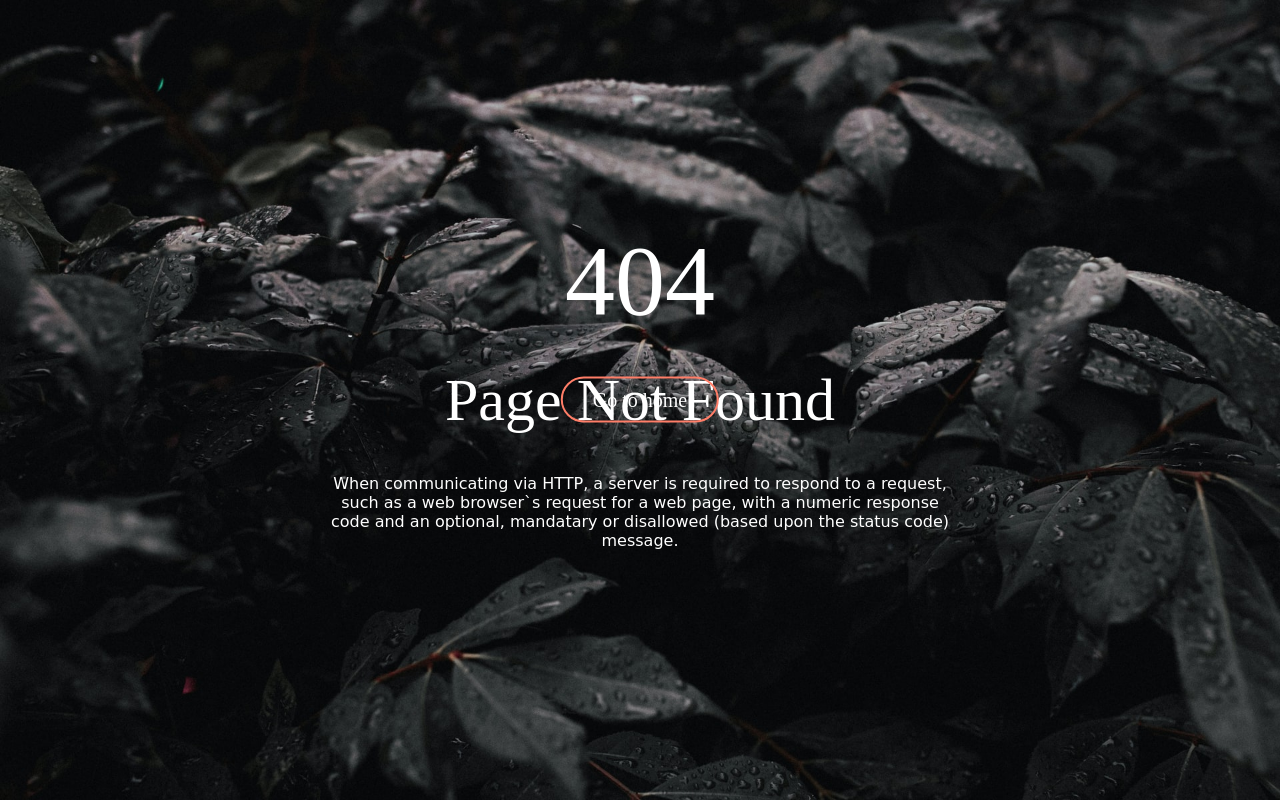
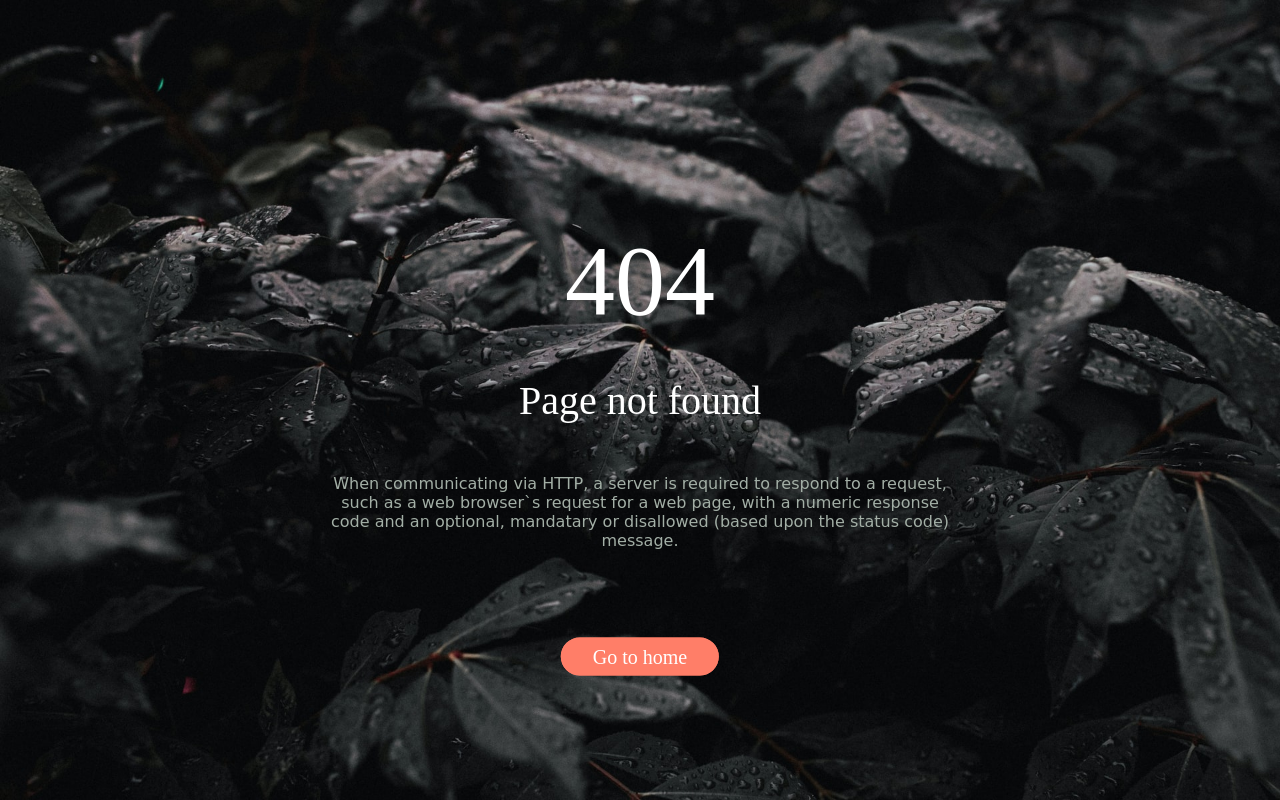
Before and after one commit to zasweted/11-leaf-backround, a website: page index.html in a window 1280 px wide. Drawn offline with Linux system fonts and the light colour scheme.

Commit message:
tweaking

```diff
--- a/index.html
+++ b/index.html
@@ -33,7 +33,7 @@
     }
     .button {
       position: absolute;
-      top: 50%;
+      bottom: 15%;
       left: 50%;
       transform: translate(-50%, -50%);
     }
@@ -52,9 +52,9 @@
 <body>
     <div class="container">
         <div class="centered"><h1 style="font-size: 100px; font-family:'Times New Roman', Times, serif; font-weight: lighter;">404</h1></div>
-        <div class="paragraph"><p style="font-family: cursive;">When communicating via HTTP, a server is required to respond to a request, such as a web browser`s request for a web page, with a numeric response code and an optional, mandatary or disallowed (based upon the status code) message.</p></div>
-        <div class="pagenotfound"><p style="font-size: 60px;">Page Not Found</p></div>
-        <div class="button"><a href="#" style="font-size: 20px; padding: 10px; padding-left: 30px; padding-right: 30px; border-radius: 25px; text-decoration: none; color: white; border: 2px solid #FF7E68;">Go to home</a>
+        <div class="paragraph"><p style="font-family: cursive; color: #A3AFA6;">When communicating via HTTP, a server is required to respond to a request, such as a web browser`s request for a web page, with a numeric response code and an optional, mandatary or disallowed (based upon the status code) message.</p></div>
+        <div class="pagenotfound"><p style="font-size: 40px;">Page not found</p></div>
+        <div class="button"><a href="#" style="font-size: 20px; padding: 6px; padding-left: 30px; padding-right: 30px; border-radius: 25px; text-decoration: none; color: white; border: 2px solid #FF7E68; background-color: #FF7E68;">Go to home</a>
         </div>
     </div>
 </body>
```
